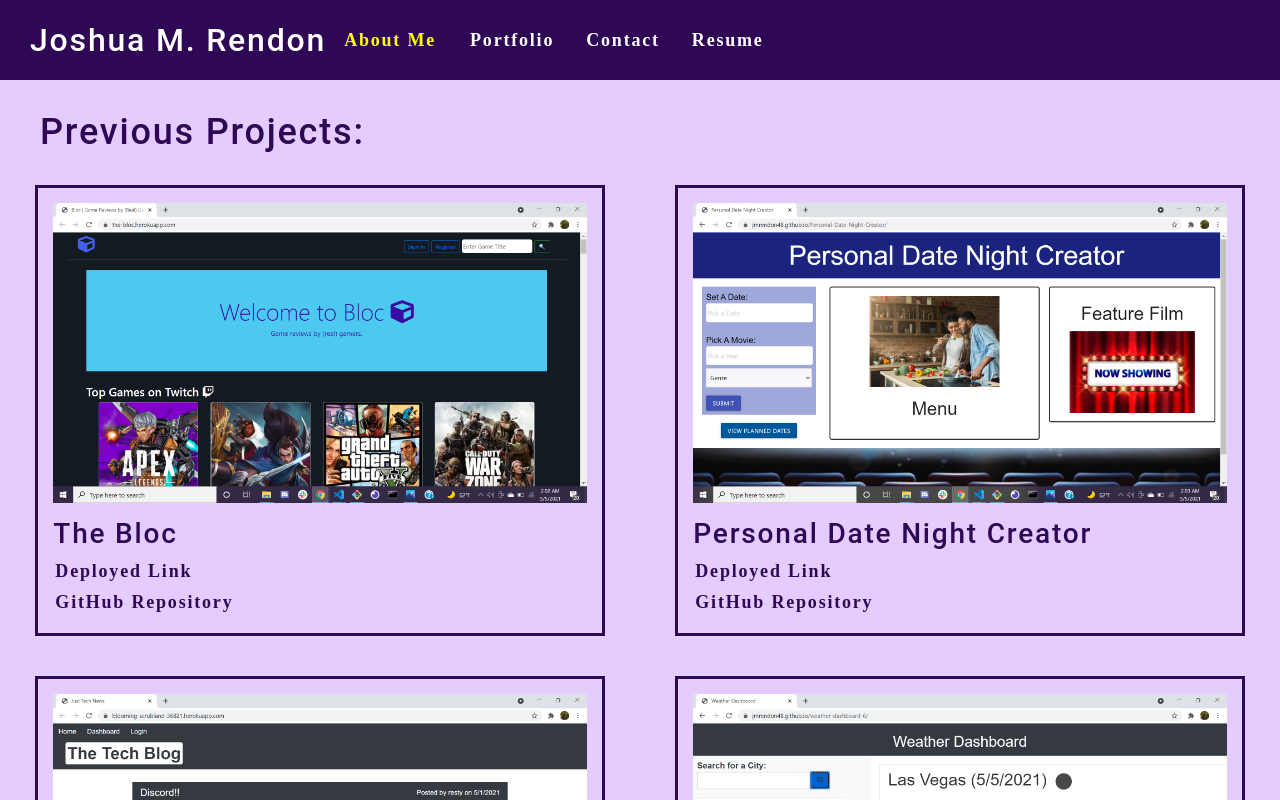
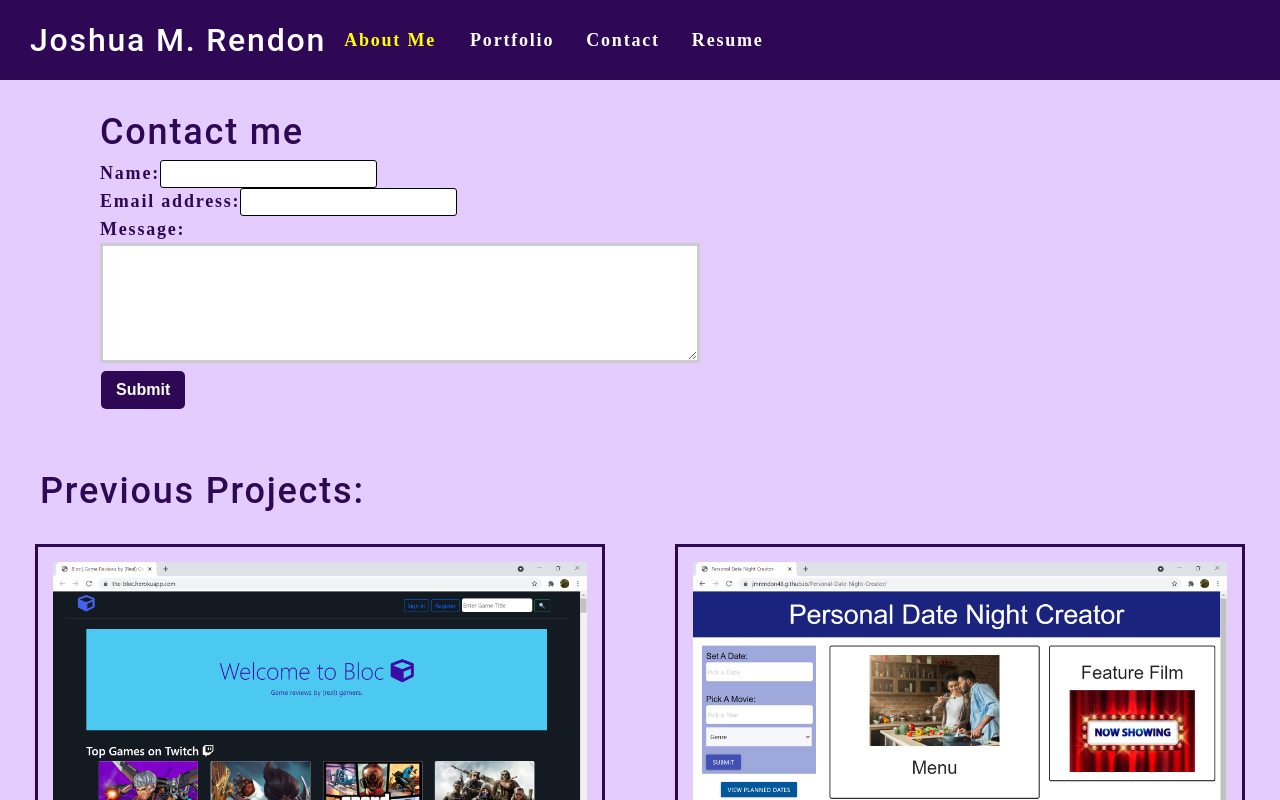
Before and after one commit to jmrendon48/react-portfolio, a React (Create React App) app: page / in a window 1280 px wide. Shown: the top 800 px of the page. Built offline with nearby package versions, Linux system fonts and the light colour scheme.

Commit message:
added contact form with formState

```diff
--- a/src/App.js
+++ b/src/App.js
@@ -2,6 +2,7 @@
 import Nav from "./components/Nav";
 import About from "./components/About";
 import Portfolio from "./components/Portfolio";
+import ContactForm from "./components/Contact";
 
 function App() {
   const [aboutSelected, setAboutSelected] = useState(true);
@@ -16,6 +17,7 @@
         setPortfolioSelected={setPortfolioSelected}
       ></Nav>
       <main>
+        <ContactForm></ContactForm>
         <Portfolio></Portfolio>
         <About></About>
       </main>
--- a/src/components/Contact/index.js
+++ b/src/components/Contact/index.js
@@ -1,21 +1,56 @@
+import React, { useState } from "react";
+
 function ContactForm() {
+  const [formState, setFormState] = useState({
+    name: "",
+    email: "",
+    message: "",
+  });
+  const { name, email, message } = formState;
+
+  function handleChange(e) {
+    setFormState({ ...formState, [e.target.name]: e.target.value });
+  }
+
+  function handleSubmit(e) {
+    e.preventDefault();
+    console.log(formState);
+  }
+
   return (
-    <section>
+    <section className="contact">
       <h1>Contact me</h1>
-      <form id="contact-form">
+      <form id="contact-form" onSubmit={handleSubmit}>
         <div>
           <label htmlFor="name">Name:</label>
-          <input type="text" name="name" />
+          <input
+            type="text"
+            name="name"
+            defaultValue={name}
+            onChange={handleChange}
+          />
         </div>
         <div>
           <label htmlFor="email">Email address:</label>
-          <input type="email" name="email" />
+          <input
+            type="email"
+            name="email"
+            defaultValue={email}
+            onChange={handleChange}
+          />
         </div>
         <div>
           <label htmlFor="message">Message:</label>
-          <textarea name="message" rows="5" />
+          <textarea
+            name="message"
+            rows="5"
+            defaultValue={message}
+            onChange={handleChange}
+          />
         </div>
-        <button type="submit">Submit</button>
+        <button type="submit" className="contact-button">
+          Submit
+        </button>
       </form>
     </section>
   );
--- a/src/index.css
+++ b/src/index.css
@@ -117,7 +117,7 @@
   outline: none;
   cursor: pointer;
   margin: 0 1px;
-  background-color: var(--secondary);
+  background-color: var(--secondary-color);
 }
 
 button:hover {
@@ -307,7 +307,7 @@
 }
 
 .about {
-  padding: 40px;
+  margin: 40px 100px;
 }
 
 .self-portrait {
@@ -340,3 +340,11 @@
 header {
   padding: 15px 30px;;
 }
+
+.contact {
+  margin: 30px 100px;
+}
+
+.contact-button {
+  background-color: #2E0854;
+}
```
